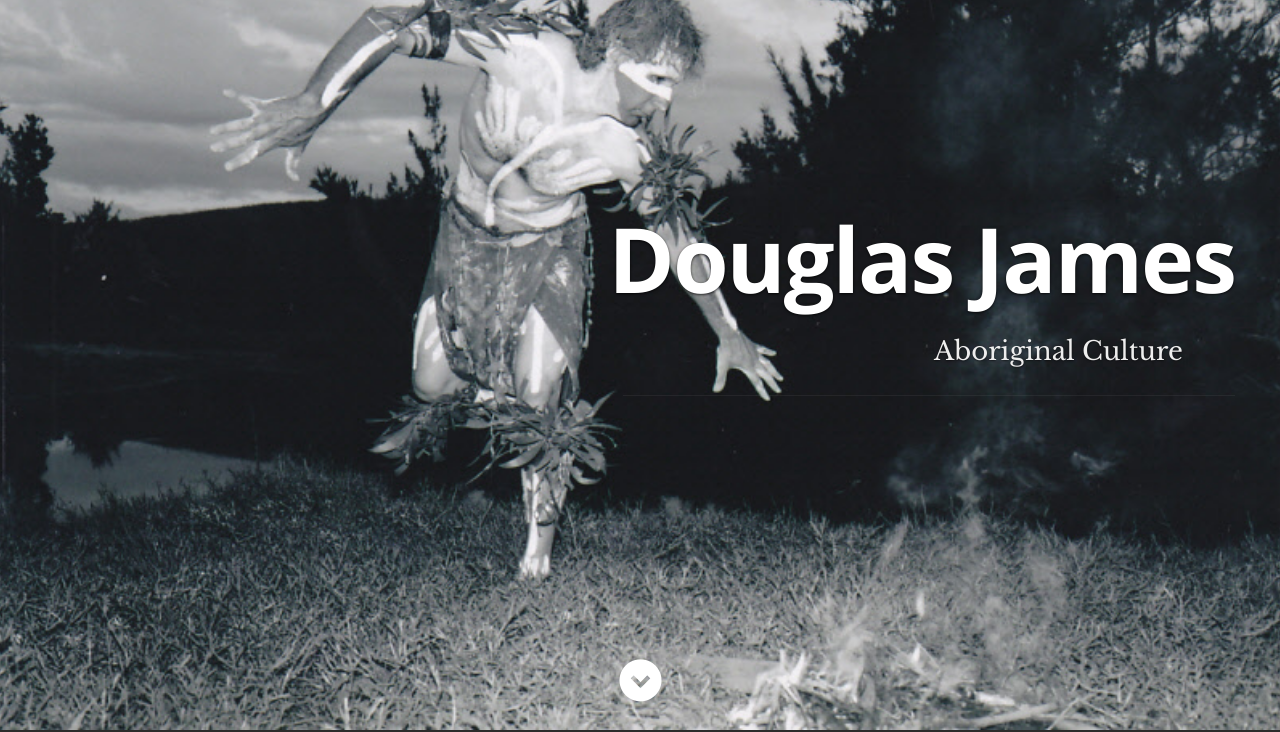
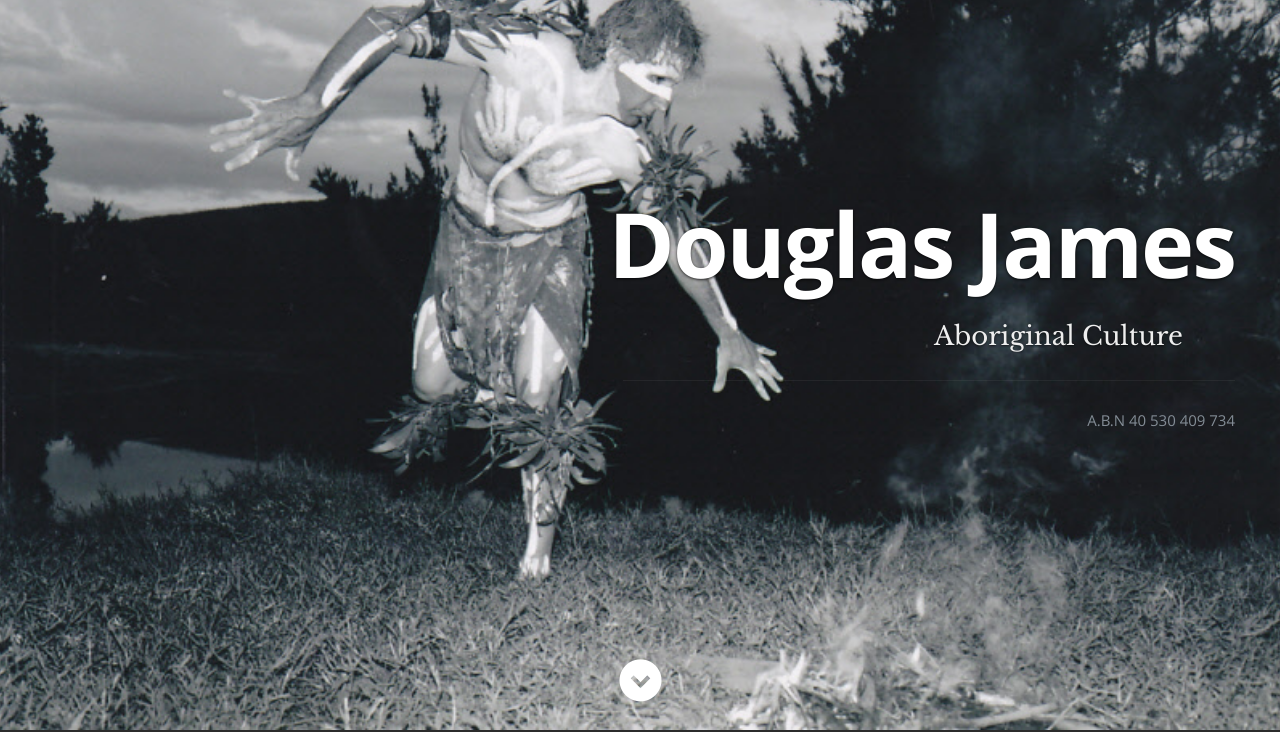
Before and after one commit to purewhite2010/djaculture, a plain HTML site: page djaculture/index.html in a window 1280 px wide. Shown: the part 70-802 px from the top of the page. Drawn offline with nearby package versions, Linux system fonts and the light colour scheme.

Commit message:
Put ABN on frontpage too

```diff
--- a/djaculture/index.html
+++ b/djaculture/index.html
@@ -65,6 +65,8 @@
 
             <h3>Aboriginal Culture</h3>
             <hr/>
+            <span>A.B.N  40 530 409 734</span>
+
         </div>
     </div>
 
```
